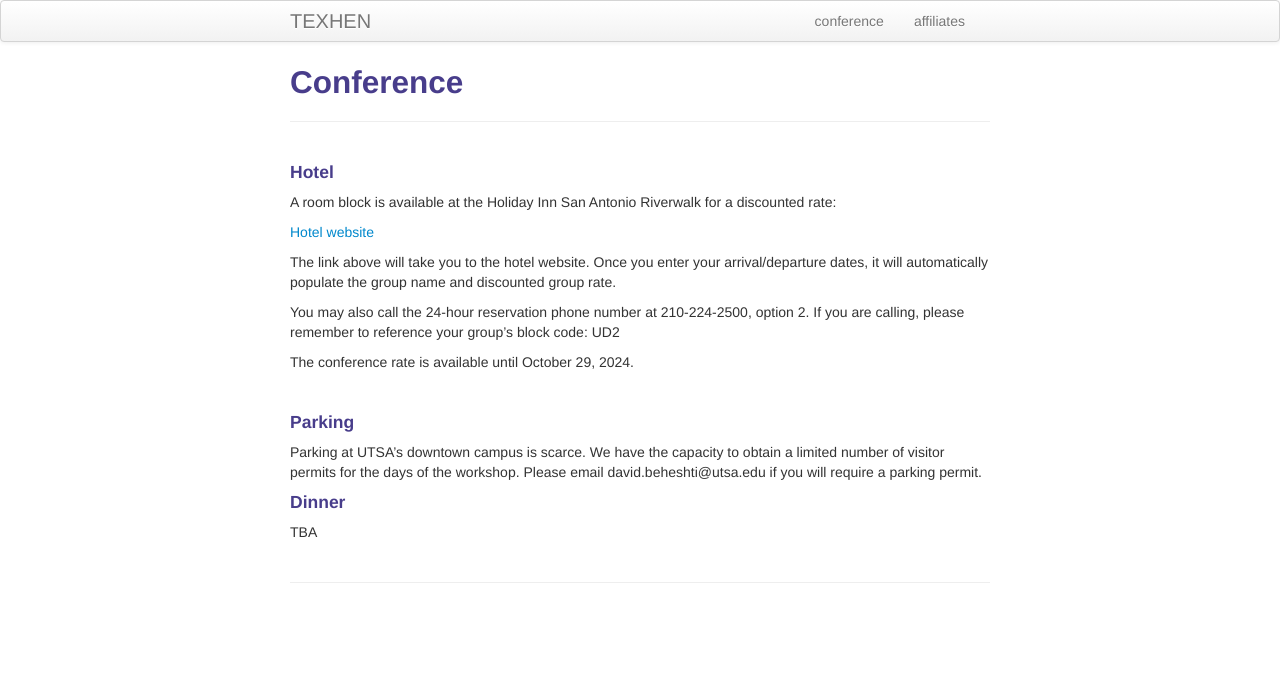
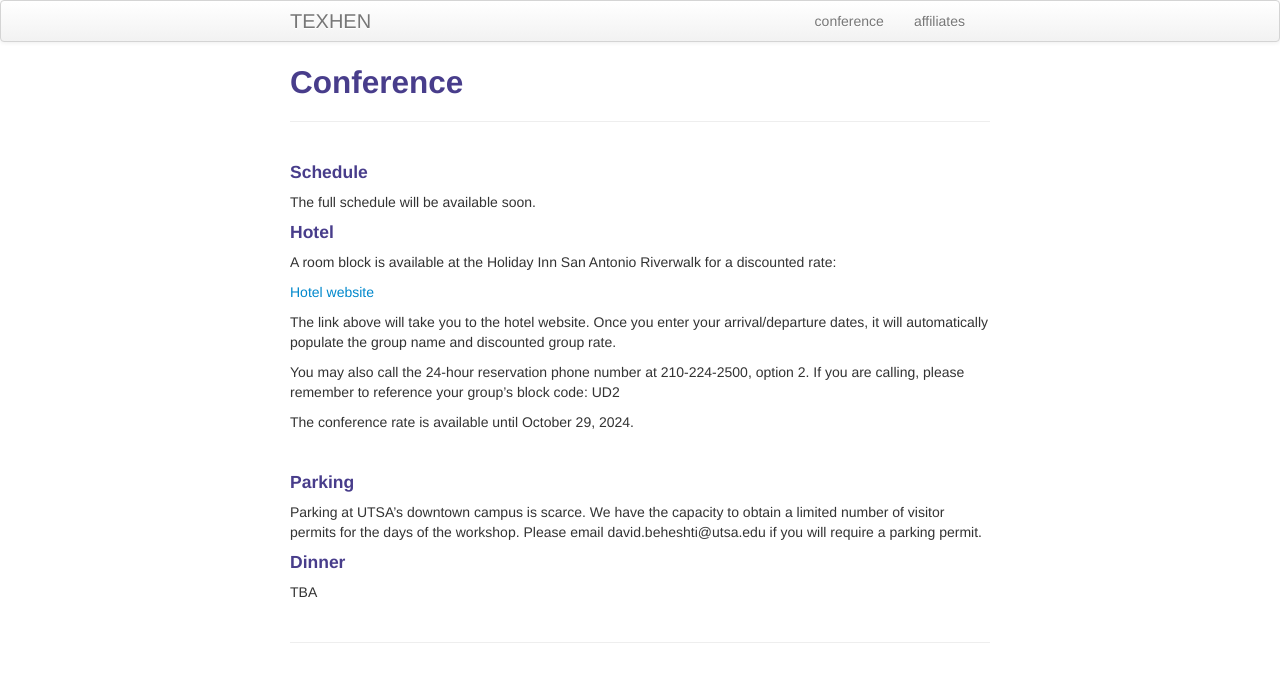
Before and after one commit to texhen/texhen.github.io, a Jekyll site: the page built from pages/conference.md, in a window 1280 px wide. Shown: the top 682 px of the page. Built offline with Jekyll 4.4.1, drawn with Linux system fonts in a browser that asks for light colours.

Commit message:
Update conference.md

```diff
--- a/pages/conference.md
+++ b/pages/conference.md
@@ -4,7 +4,9 @@ title: Conference
 description: TEXHEN conference
 ---
 
+#### Schedule
 
+The full schedule will be available soon.
 
 #### Hotel
 
```
